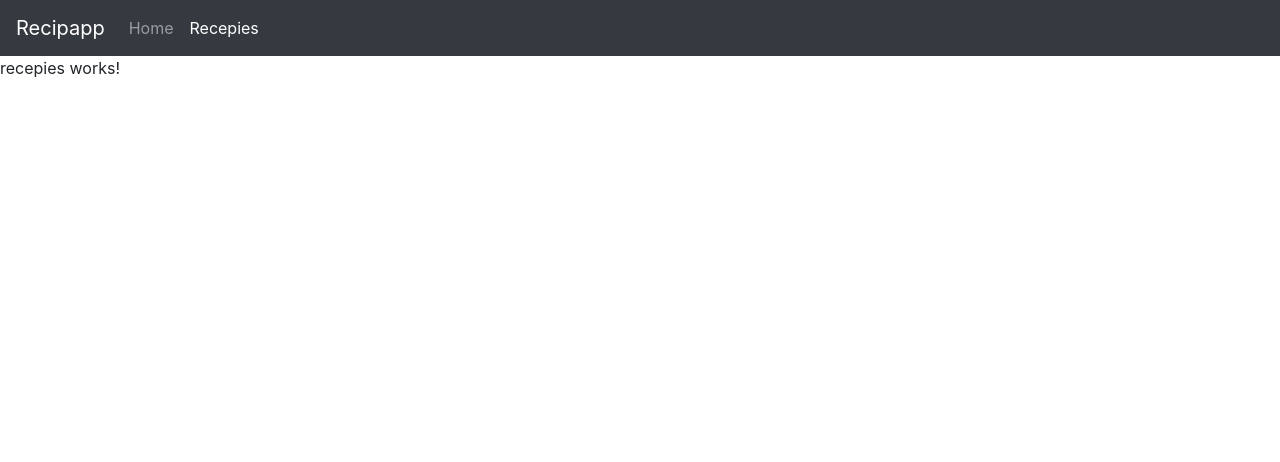
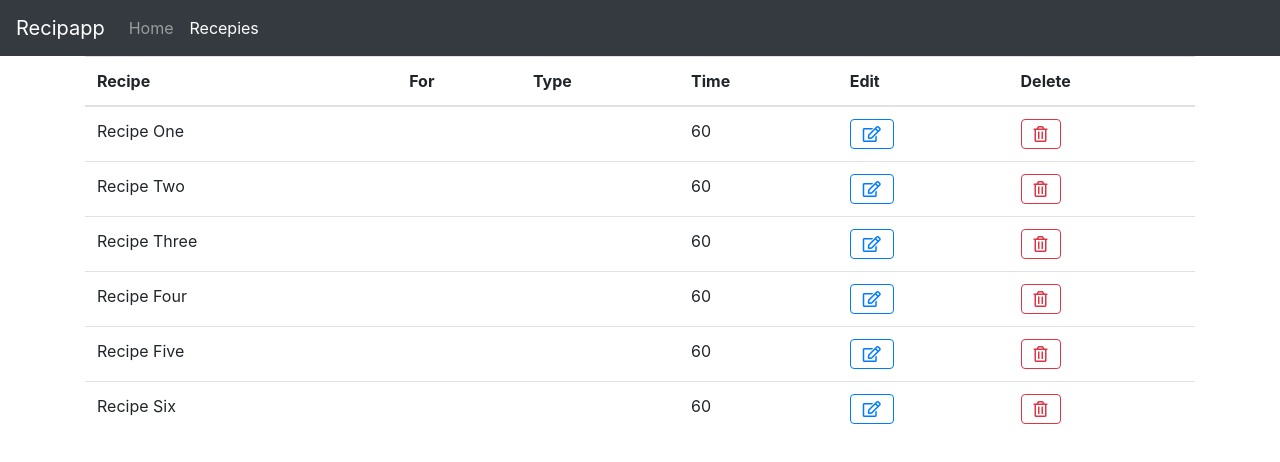
Before and after one commit to andrezsegovia/recipes-app, an Angular app: page /recepies in a window 1280 px wide. Shown: the top 462 px of the page. Built offline with nearby package versions, Linux system fonts and the light colour scheme.

Commit message:
:zap: Developed Recipe List component and fontawesome added

```diff
--- a/angular.json
+++ b/angular.json
@@ -28,7 +28,8 @@
             ],
             "styles": [
               "src/styles.scss",
-              "node_modules/bootstrap/dist/css/bootstrap.min.css"
+              "node_modules/bootstrap/dist/css/bootstrap.min.css",
+              "node_modules/@fortawesome/fontawesome-free/css/all.css"
             ],
             "scripts": [
               "node_modules/jquery/dist/jquery.min.js",
--- a/package.json
+++ b/package.json
@@ -32,9 +32,10 @@
     "@angular/cli": "~7.1.2",
     "@angular/compiler-cli": "~7.1.0",
     "@angular/language-service": "~7.1.0",
-    "@types/node": "~8.9.4",
+    "@fortawesome/fontawesome-free": "^5.6.3",
     "@types/jasmine": "~2.8.8",
     "@types/jasminewd2": "~2.0.3",
+    "@types/node": "~8.9.4",
     "codelyzer": "~4.5.0",
     "jasmine-core": "~2.99.1",
     "jasmine-spec-reporter": "~4.2.1",
--- a/src/app/home/home.component.ts
+++ b/src/app/home/home.component.ts
@@ -14,7 +14,6 @@ export class HomeComponent implements OnInit {
 
   ngOnInit() {
     this.recipeService.getAll().subscribe( data => {
-      console.log(data);
       this.recipes = data;
     });
   }
--- a/src/app/recepies/recepies.component.html
+++ b/src/app/recepies/recepies.component.html
@@ -1,3 +1,28 @@
-<p>
-  recepies works!
-</p>
+<div class="container">
+  <table class="table">
+    <thead>
+      <tr>
+        <th scope="col">Recipe</th>
+        <th scope="col">For</th>
+        <th scope="col">Type</th>
+        <th scope="col">Time</th>
+        <th scope="col">Edit</th>
+        <th scope="col">Delete</th>
+      </tr>
+    </thead>
+    <tbody>
+      <tr *ngFor="let recipe of recipes">
+        <td>{{ recipe.name }}</td>
+        <td>{{ recipe.for }}</td>
+        <td>{{ recipe.type }}</td>
+        <td>{{ recipe.time }}</td>
+        <td>
+          <button type="button" class="btn btn-outline-primary far fa-edit"></button>
+        </td>
+        <td>
+          <button type="button" class="btn btn-outline-danger far fa-trash-alt"></button>
+        </td>
+      </tr>
+    </tbody>
+  </table>
+</div>
--- a/src/app/recepies/recepies.component.ts
+++ b/src/app/recepies/recepies.component.ts
@@ -1,4 +1,6 @@
 import { Component, OnInit } from '@angular/core';
+import { Recipe } from '../domain/recipe';
+import { RecipeService } from '../shared/services/recipe.service';
 
 @Component({
   selector: 'app-recepies',
@@ -7,9 +9,13 @@ import { Component, OnInit } from '@angular/core';
 })
 export class RecepiesComponent implements OnInit {
 
-  constructor() { }
+  recipes: Recipe[];
+  constructor(private recipeService: RecipeService ) { }
 
   ngOnInit() {
+    this.recipeService.getAll().subscribe( data => {
+        this.recipes = data;
+    });
   }
 
 }
```
Also changed, not shown: 1 other file (tests, documents, lock files or other folders).
